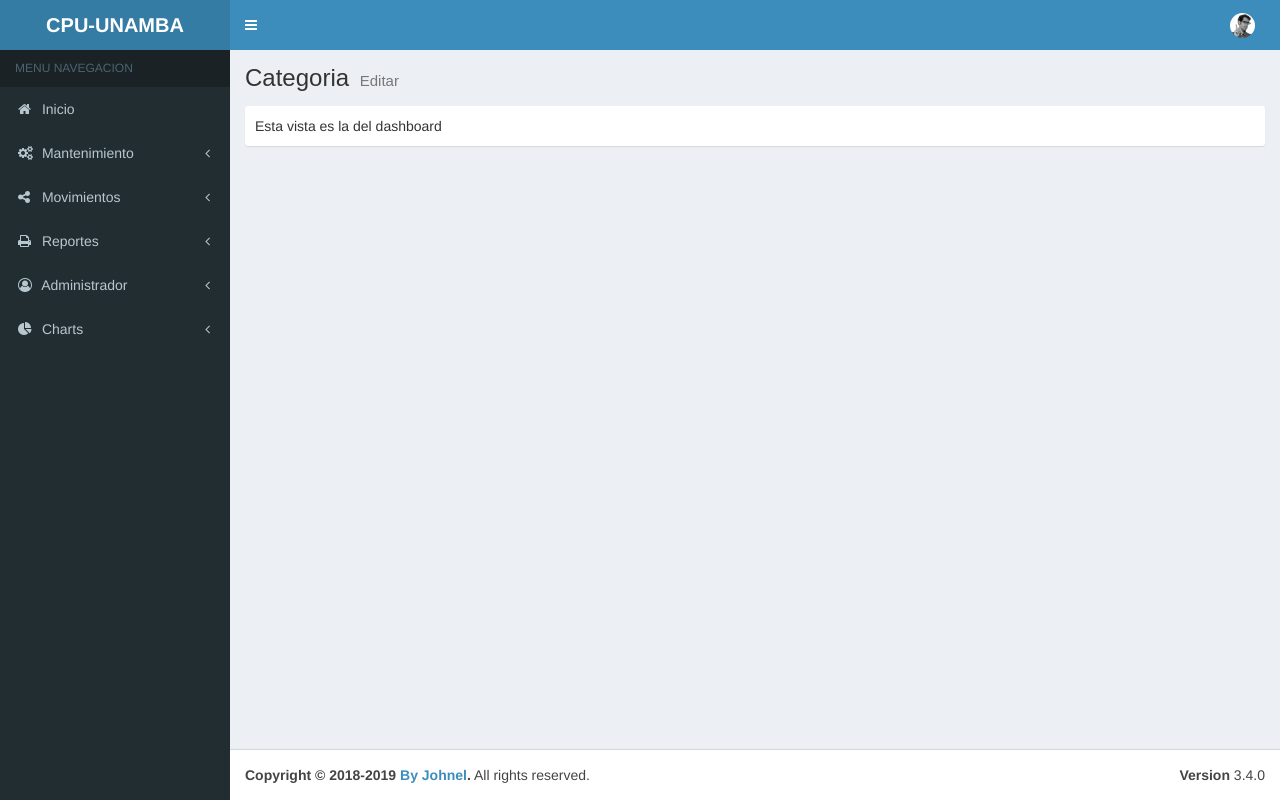
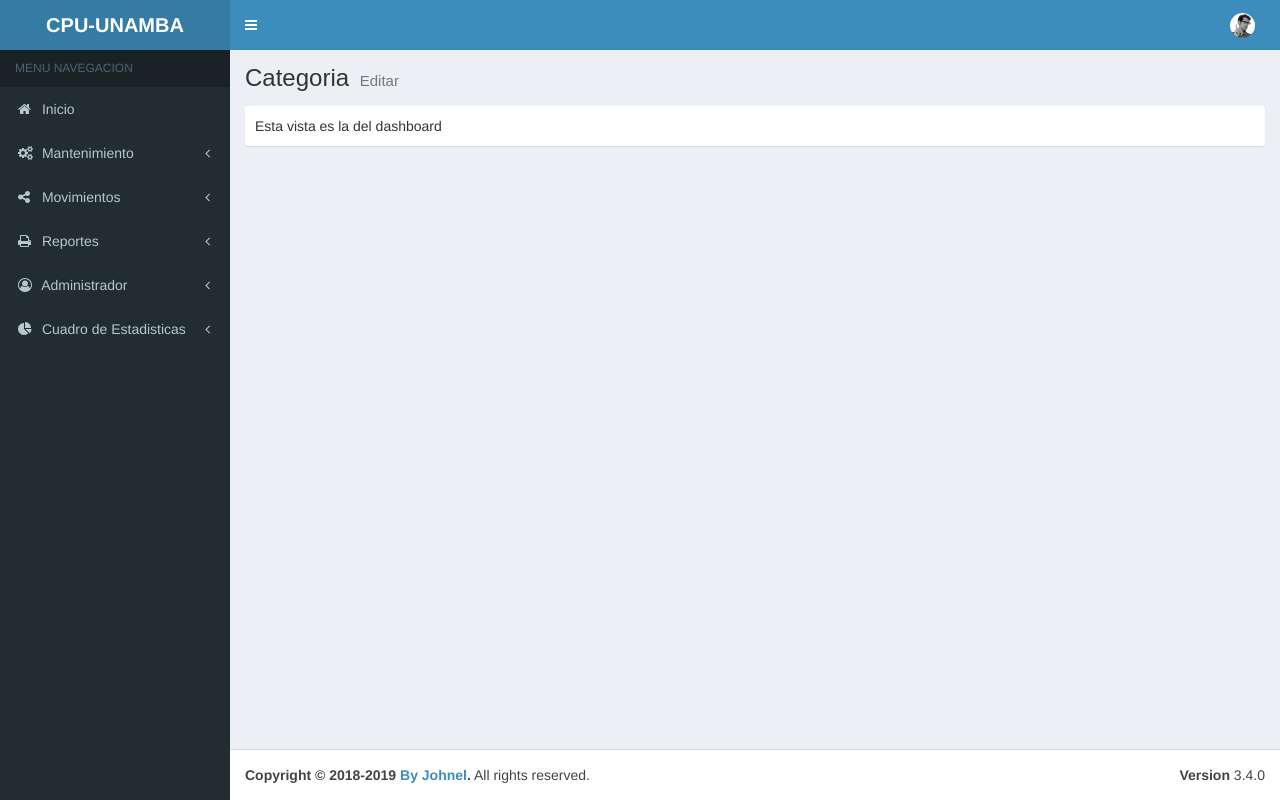
Before and after one commit to jenyruth/Los-Cachorritos, a CodeIgniter app: page /Los-Cachorritos/index.php/dashboard/index in a window 1280 px wide. Run offline with CodeIgniter, Linux system fonts and the light colour scheme.

Commit message:
renombrando

```diff
--- a/CPU-UNAMBA/application/views/admin/layouts/aside.php
+++ b/CPU-UNAMBA/application/views/admin/layouts/aside.php
@@ -66,7 +66,7 @@
                     <li class="treeview">
                     <a href="#">
                       <i class="fa fa-pie-chart"></i>
-                      <span>Charts</span>
+                      <span>Cuadro de Estadisticas</span>
                       <span class="pull-right-container">
                         <i class="fa fa-angle-left pull-right"></i>
                       </span>
```
